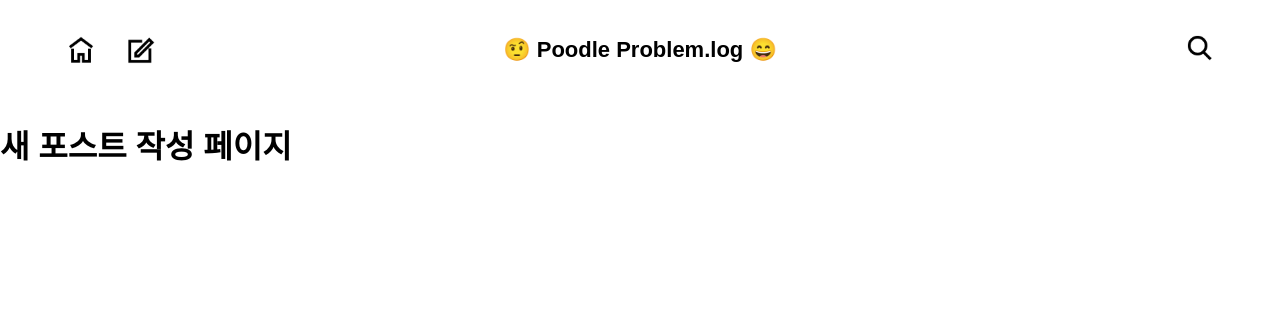
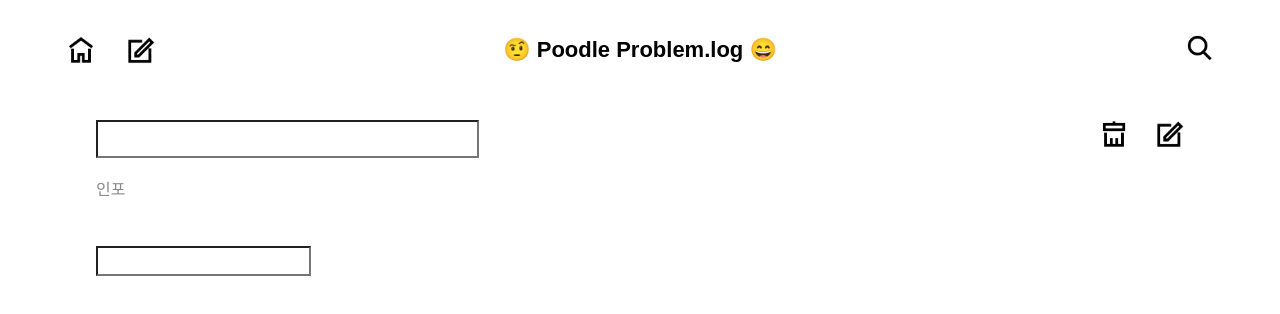
Before and after one commit to poodlepoodle/react-blog-15th, a Next.js app: page /write in a window 1280 px wide. Shown: the top 314 px of the page. Built offline with nearby package versions, Linux system fonts and the light colour scheme.

Commit message:
:construction: [feat] Add component
Add 2 components : posts, writefield

```diff
--- /dev/null
+++ b/pages/components/WriteField.js
@@ -0,0 +1,31 @@
+import React from 'react';
+import Image from 'next/image';
+import styles from '../../styles/PostItem.module.css';
+import icon_delete from '../../public/icons/delete.png';
+import icon_write from '../../public/icons/write.png';
+
+const WriteField = () => {
+  return (
+    <div className={styles.PostWrapper}>
+      <div className={styles.PostContainer}>
+        <div className={styles.ItemInfoWrapper}>
+          <div className={styles.ItemMainTextWrapper}>
+            <input className={styles.ItemTitle} />
+            <div className={styles.ItemInfo}>인포</div>
+          </div>
+          <div className={styles.navbar_right_wrapper}>
+            <div className={styles.navbar_icon_wrapper}>
+              <Image src={icon_delete} />
+            </div>
+            <div className={styles.navbar_icon_wrapper}>
+              <Image src={icon_write} />
+            </div>
+          </div>
+        </div>
+        <input className={styles.ItemText} />
+      </div>
+    </div>
+  );
+};
+
+export default WriteField;
--- a/pages/posts.js
+++ b/pages/posts.js
@@ -1,5 +1,7 @@
+import PostItem from './components/PostItem';
+
 const Posts = () => {
-  return <h1>포스트 리스트 페이지</h1>;
+  return <PostItem></PostItem>;
 };
 
 export default Posts;
--- a/pages/write.js
+++ b/pages/write.js
@@ -1,5 +1,7 @@
+import WriteField from './components/WriteField';
+
 const Write = () => {
-  return <h1>새 포스트 작성 페이지</h1>;
+  return <WriteField></WriteField>;
 };
 
 export default Write;
--- a/styles/BlogMain.module.css
+++ b/styles/CardItem.module.css
@@ -1,3 +1,9 @@
+.CardWrapper {
+  display: flex;
+  flex-direction: column;
+  align-items: center;
+}
+
 .CardContainer {
   width: calc(100% - (100vw * 0.15));
   display: flex;
--- /dev/null
+++ b/styles/PostItem.module.css
@@ -0,0 +1,85 @@
+.PostWrapper {
+  display: flex;
+  flex-direction: column;
+  align-items: center;
+  margin-top: 20px;
+}
+
+.PostContainer {
+  width: calc(100% - (100vw * 0.15));
+  display: flex;
+  flex-direction: column;
+  align-items: flex-start;
+  justify-content: center;
+}
+
+.ItemInfoWrapper {
+  width: 100%;
+  display: flex;
+  flex-direction: row;
+  justify-content: space-between;
+  align-items: flex-start;
+  margin-bottom: 48px;
+}
+
+.navbar_icon_wrapper {
+  width: 28px;
+  height: 28px;
+
+  opacity: 1;
+  transition: 0.3s ease;
+}
+
+.navbar_right_wrapper {
+  width: 28%;
+
+  display: flex;
+  justify-content: right;
+  align-items: center;
+}
+
+.navbar_right_wrapper :nth-child(2) {
+  margin-left: 28px;
+}
+
+.ItemMainTextWrapper {
+  display: flex;
+  flex-direction: column;
+  justify-content: left;
+  align-items: flex-start;
+}
+
+.ItemImage {
+  width: 150px;
+  height: 100px;
+  object-fit: cover;
+  margin-right: 20px;
+}
+
+.ItemTitle {
+  font-family: sans-serif;
+  font-size: 28px;
+  line-height: 28px;
+  font-weight: 700;
+  color: #000000;
+  text-align: left;
+  margin-bottom: 24px;
+}
+
+.ItemInfo {
+  font-family: sans-serif;
+  font-size: 16px;
+  line-height: 16px;
+  font-weight: 300;
+  color: #888888;
+  text-align: left;
+}
+
+.ItemText {
+  font-family: sans-serif;
+  font-size: 16px;
+  line-height: 24px;
+  font-weight: 300;
+  color: #000000;
+  text-align: left;
+}
```
Also changed, not shown: pages/components/CardItem.js (renamed from component/CardItem.js, +3 -11 lines), pages/components/PostItem.js (added, +33 -0 lines), pages/index.js (+11 -8 lines).
